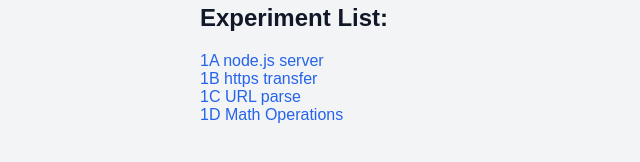
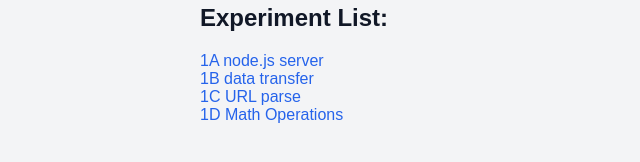
Before and after one commit to urstrulypavan/fsd2, a plain HTML site: page index.html in a window 1280 px wide. Shown: the part 270-432 px from the top of the page, 40-680 px from the left. Drawn offline with Linux system fonts and the light colour scheme.

Commit message:
Update index.html

```diff
--- a/index.html
+++ b/index.html
@@ -53,7 +53,7 @@
         <div>
             <h2>Experiment List:</h2>
             <a href="https://fsd-1a-3.onrender.com" target="_blank">1A node.js server</a> <br>
-            <a href="https://fsd-1b-ruk7.onrender.com" target="_blank">1B https transfer</a> <br>
+            <a href="https://fsd-1b-ruk7.onrender.com" target="_blank">1B data transfer</a> <br>
             <a href="https://fsd-1c-v3mu.onrender.com" target="_blank">1C URL parse</a> <br>
             <a href="https://fsd-1d-1-gyd3.onrender.com" target="_blank">1D Math Operations</a> <br>
         </div>
```
